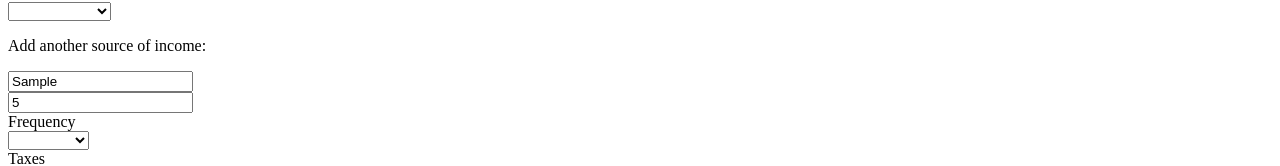
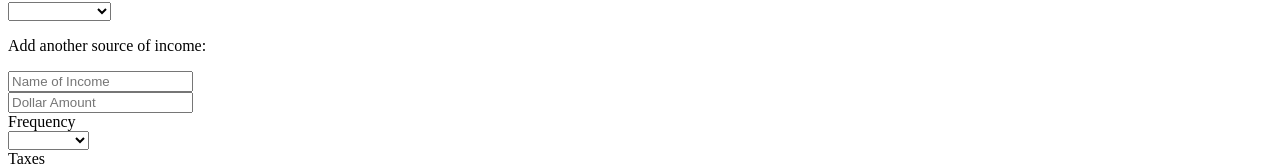
Before and after one commit to mattjkatz/capstone-frontend, a Vue app: page /finance-create in a window 1280 px wide. Both pictures are taken after typing "Sample", "5", "Sample", "5" into the empty fields and a click on the button "Add Another Income". Shown: the part 1566-1732 px from the top of the page. Built offline with nearby package versions, Linux system fonts and the light colour scheme; the HTML template or start-up script is replaced by a standard one.

Commit message:
small fixes to finance create

```diff
--- a/src/views/DashboardView.vue
+++ b/src/views/DashboardView.vue
@@ -125,9 +125,6 @@ export default {
         .post(
           "/purchases",
           this.newPurchase,
-          // (this.newPurchase.finance_id = this.spendings.find(
-          //   (spending) => spending.name === "restaurants and coffee"
-          // ).id)
           (this.newPurchase.finance_id = this.spendings.find(
             (spending) => spending.name === this.newPurchase.category
           ).id)
--- a/src/views/FinanceCreateView.vue
+++ b/src/views/FinanceCreateView.vue
@@ -158,7 +158,7 @@ export default {
                         class="form-control form-control-user"
                         id=""
                         placeholder="Name of Income"
-                        v-model="newIncome1.name"
+                        v-model="newIncome2.name"
                       />
                     </div>
                     <div class="col-sm-6">
@@ -167,7 +167,7 @@ export default {
                         class="form-control form-control-user"
                         id=""
                         placeholder="Dollar Amount"
-                        v-model="newIncome1.amount"
+                        v-model="newIncome2.amount"
                       />
                     </div>
                   </div>
@@ -175,7 +175,7 @@ export default {
                     <div class="input-group-prepend">
                       <label class="input-group-text" for="inputGroupSelect01">Frequency</label>
                     </div>
-                    <select class="custom-select" v-model="newIncome1.frequency" id="inputGroupSelect01">
+                    <select class="custom-select" v-model="newIncome2.frequency" id="inputGroupSelect01">
                       <option v-for="frequency in frequencies" v-bind:key="frequency.id" value="frequency">
                         {{ frequency }}
                       </option>
@@ -185,7 +185,7 @@ export default {
                     <div class="input-group-prepend">
                       <label class="input-group-text" for="inputGroupSelect01">Taxes</label>
                     </div>
-                    <select class="custom-select" v-model="newIncome1.tax" id="inputGroupSelect01">
+                    <select class="custom-select" v-model="newIncome2.tax" id="inputGroupSelect01">
                       <option v-for="tax in taxes" v-bind:key="tax.id" value="Taxes">
                         {{ tax }}
                       </option>
```
